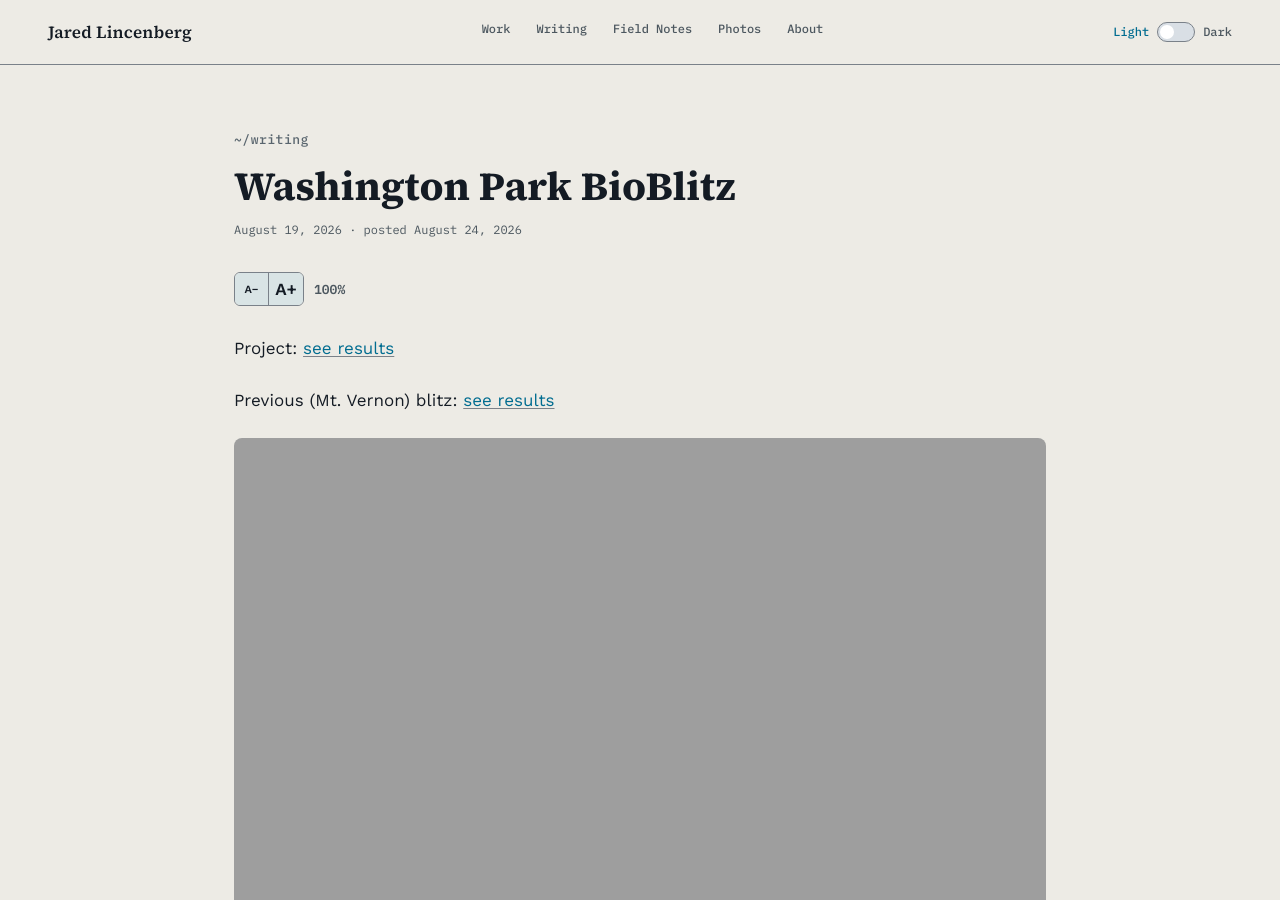
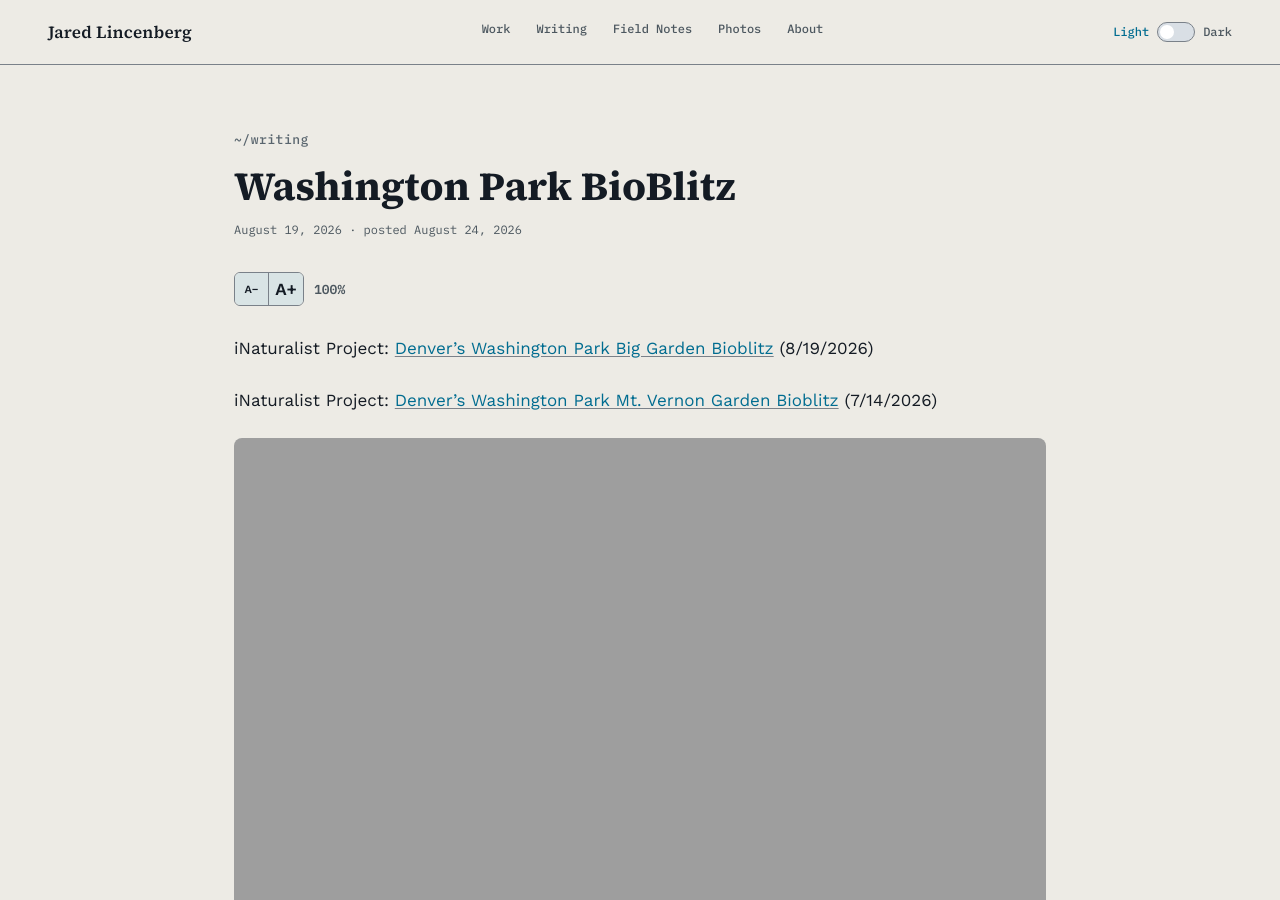
Before and after one commit to JaredLincenberg/jaredlincenberg.github.io, a Jekyll site: the page built from _posts/2026-08-19-washington-park-bioblitz.md, in a window 1280 px wide and 900 px high. Built offline with Jekyll 4.4.1, drawn with Linux system fonts in a browser that asks for light colours.

Commit message:
Relabel BioBlitz project links as iNaturalist Project lines
Both lines now read "iNaturalist Project: <name> (date)" with the
project name itself linked, instead of a bare "see results" link.

Co-Authored-By: Claude Sonnet 5 <noreply@anthropic.com>
Claude-Session: https://claude.ai/code/session_011MZtPJn3GtS8yK44tGzerR

```diff
--- a/_posts/2026-08-19-washington-park-bioblitz.md
+++ b/_posts/2026-08-19-washington-park-bioblitz.md
@@ -4,9 +4,9 @@ date: 2026-08-19
 posted_date: 2026-08-24
 ---
 
-Project: [see results](https://www.inaturalist.org/projects/denver-s-washington-park-big-garden-bioblitz)
+iNaturalist Project: [Denver's Washington Park Big Garden Bioblitz](https://www.inaturalist.org/projects/denver-s-washington-park-big-garden-bioblitz) (8/19/2026)
 
-Previous (Mt. Vernon) blitz: [see results](https://www.inaturalist.org/projects/denver-s-washington-park-mt-vernon-garden-bioblitz)
+iNaturalist Project: [Denver's Washington Park Mt. Vernon Garden Bioblitz](https://www.inaturalist.org/projects/denver-s-washington-park-mt-vernon-garden-bioblitz) (7/14/2026)
 
 {% include photo-embed.html filename="2026-08-19-washington-park-big-garden.jpeg" alt="Planted native flower beds in the Big Garden at Washington Park, facing north — mowed paths curve between defined beds, sparse coreopsis and cosmos in the near foreground giving way to dense goldenrod behind, with a residential tower on the skyline beyond the trees." %}
 _The Big Garden's native beds in bloom, late summer._
```
